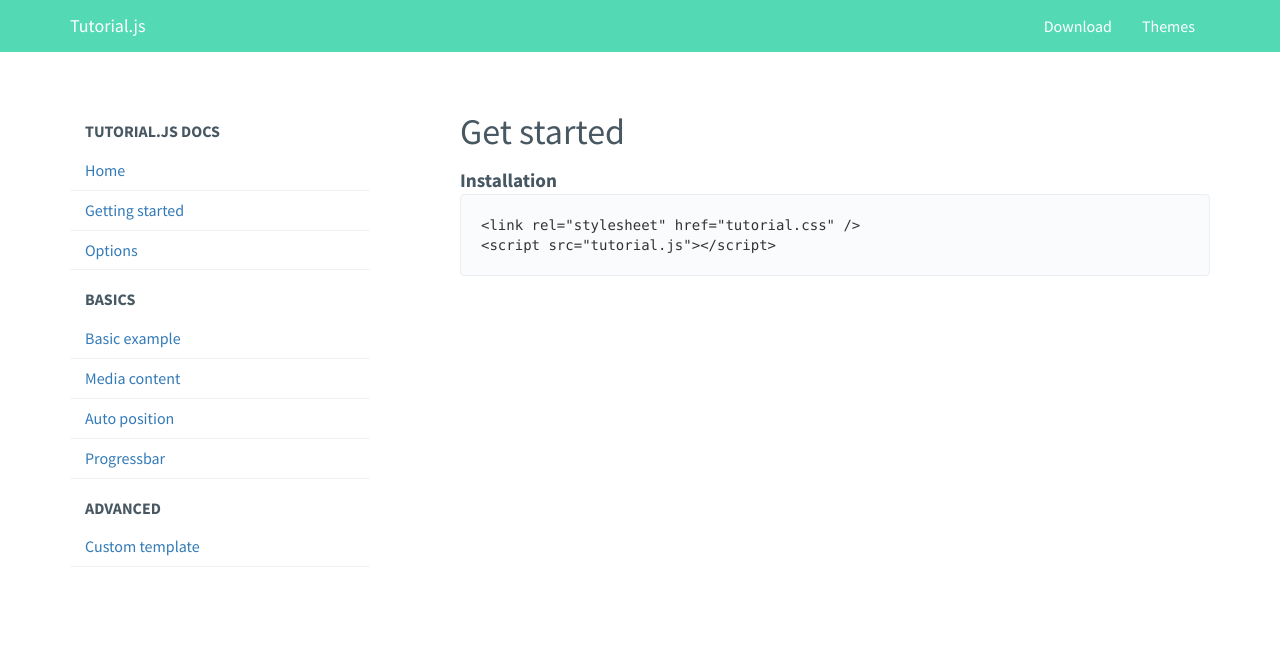
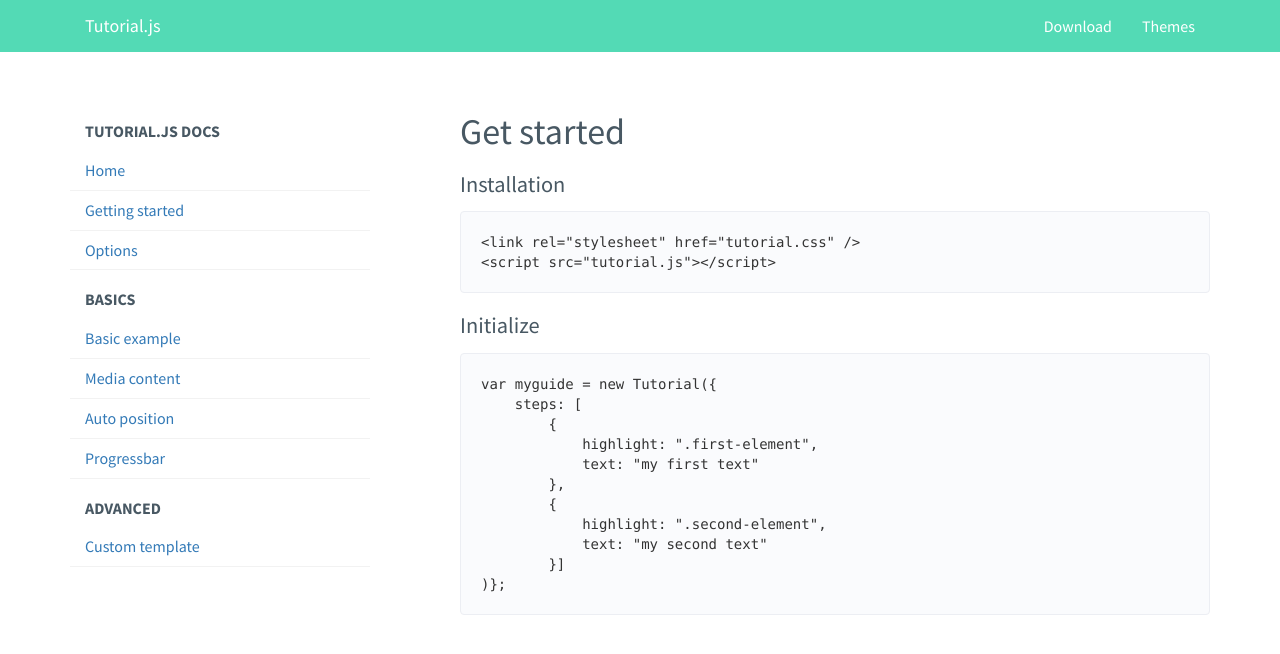
Before and after one commit to tutorialjs/tutorialjs.github.io, a Jekyll site: the page built from getting-started.html, in a window 1280 px wide. Shown: the top 654 px of the page. Built offline with Jekyll 4.4.1, drawn with Linux system fonts in a browser that asks for light colours; nearby versions of some CDN libraries.

```diff
--- a/_includes/sidebar.html
+++ b/_includes/sidebar.html
@@ -2,7 +2,7 @@
     <li class="nav-header">Tutorial.js Docs</li>
     <li><a href="/">Home</a></li>
     <li><a href="/getting-started">Getting started</a></li>
-    <li><a href="#">Options</a></li>
+    <li><a href="/options">Options</a></li>
     <li class="nav-header">Basics</li>
     <li><a href="#">Basic example</a></li>
     <li><a href="#">Media content</a></li>
--- a/assets/css/style.css
+++ b/assets/css/style.css
@@ -24,8 +24,14 @@ h1, h2, h3 {
     margin-bottom:15px;
 }
 
+h2 {
+    font-size:1.4rem;
+    margin-top:20px;
+}
+
 p {
     font-size:1.2rem;
+    margin-bottom:10px;
 }
 
 pre {
@@ -121,6 +127,10 @@ pre {
     background-color:rgba(255, 255, 255, 0.2);
 }
 
+.navbar>.container .navbar-brand, .navbar>.container-fluid .navbar-brand {
+    margin:0px;
+}
+
 @media (max-width: 600px) {
     .section {
         width:100%;
--- a/getting-started.html
+++ b/getting-started.html
@@ -4,8 +4,22 @@ title: Get started
 ---
 
 <h1>Get started</h1>
-<p><strong>Installation</strong></p>
+<h2>Installation</h2>
 <pre class="prettyprint lang-css">
 <span><</span>link rel="stylesheet" href="tutorial.css" />
 <span><</span>script src="tutorial.js"><span><</span>/script>
 </pre>
+<h2>Initialize</h2>
+<pre class="prettyprint">
+var myguide = new Tutorial({
+    steps: [
+        {
+            highlight: ".first-element",
+            text: "my first text"
+        },
+        {
+            highlight: ".second-element",
+            text: "my second text"
+        }]
+)};
+</pre>
--- a/themes.html
+++ b/themes.html
@@ -1,6 +1,6 @@
 ---
 layout: default
-title: Welcome
+title: Themes
 ---
 
 <h1>Themes</h1>
```
Also changed, not shown: options.html (added, +9 -0 lines).
